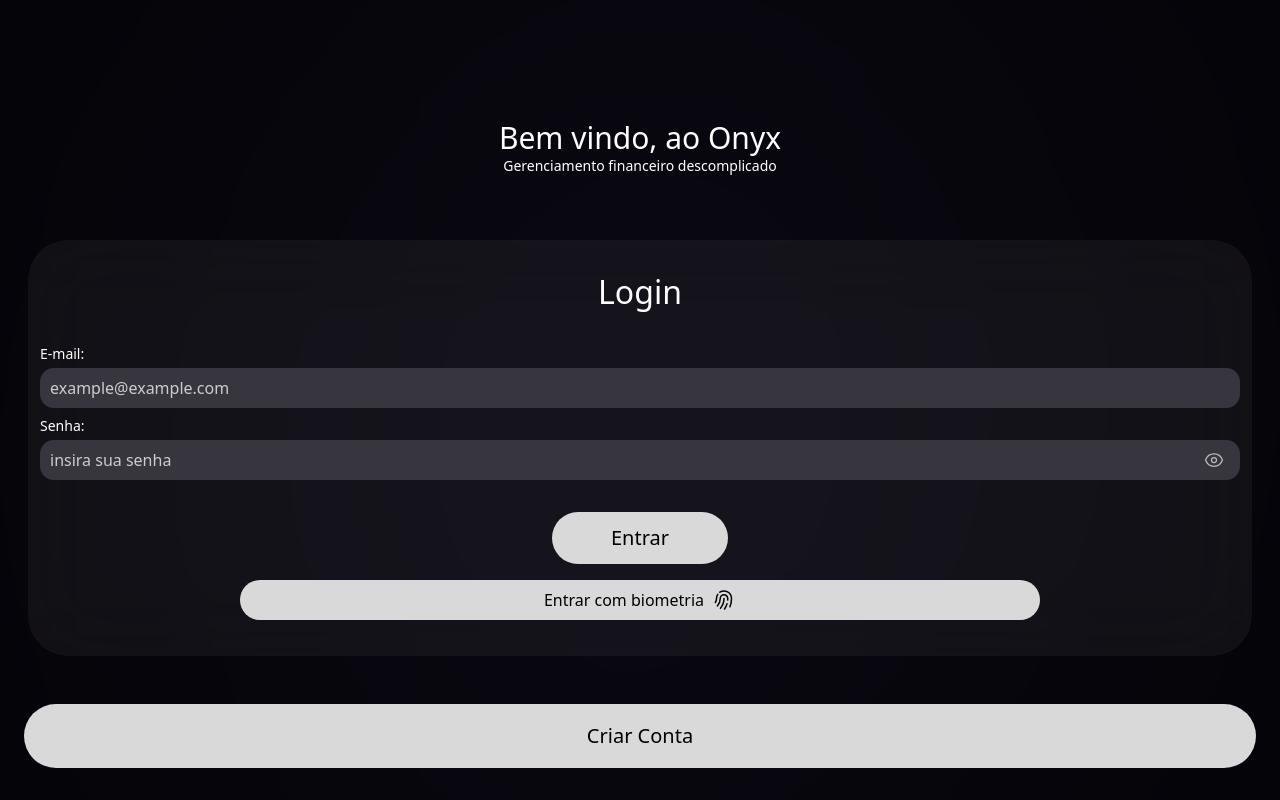
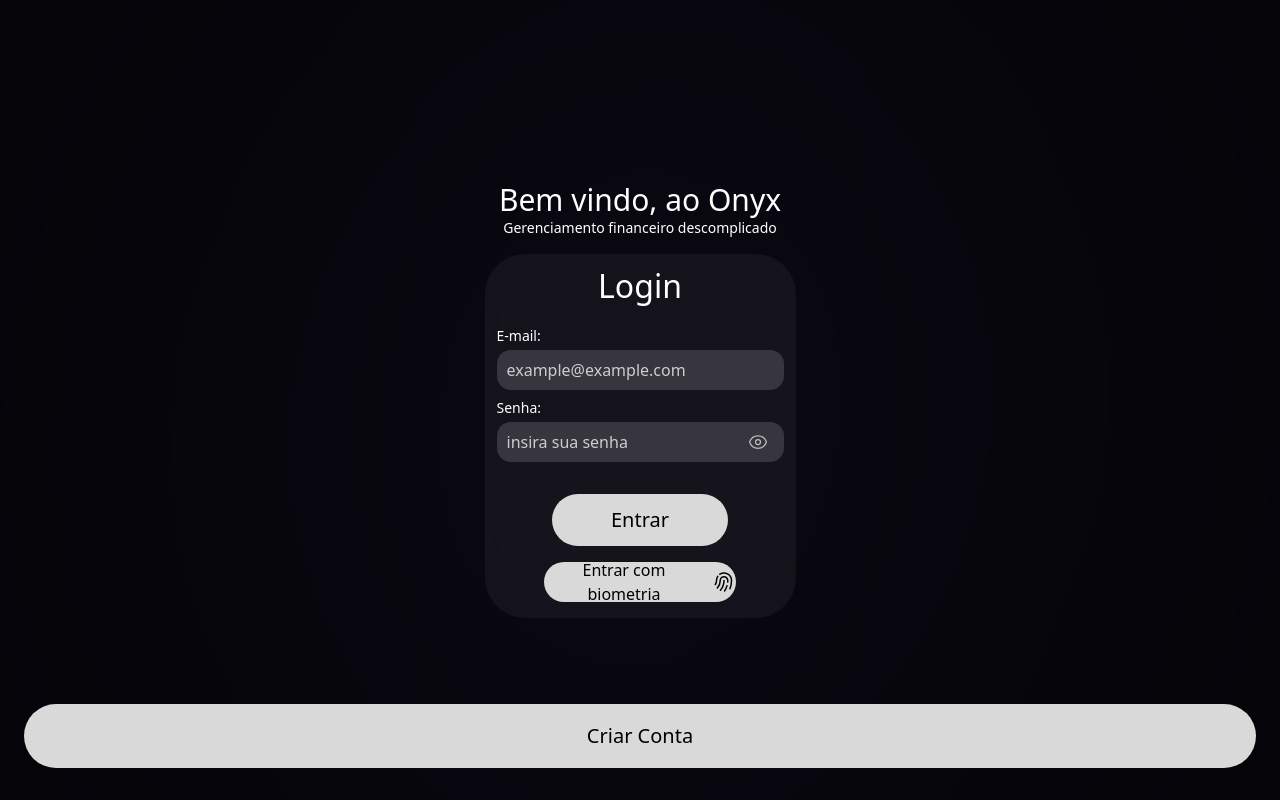
Before and after one commit to rhianpablo11/onyx_finance_management, a React (Vite) app in the folder front-end-app/: page /login in a window 1280 px wide. Built offline with nearby package versions, Linux system fonts and the light colour scheme; no server answers.

Commit message:
feat: loading indicator in login page

```diff
--- a/front-end-app/index.html
+++ b/front-end-app/index.html
@@ -2,10 +2,10 @@
 <html lang="en">
   <head>
     <meta charset="UTF-8" />
-    <link rel="icon" type="image/svg+xml" href="/vite.svg" />
+    <link rel="icon" type="image/svg+xml" href="/faviico.ico" />
     <meta name="viewport" content="width=device-width, initial-scale=1.0" />
-    <meta name="theme-color" content="#ffffff" />
-    <title>front-end-app</title>
+    <meta name="theme-color" content="#000000" />
+    <title>Onyx - finance management</title>
   </head>
   <body>
     <div id="root"></div>
--- a/front-end-app/src/components/login.tsx
+++ b/front-end-app/src/components/login.tsx
@@ -15,7 +15,7 @@
     const [email, setEmail] = useState('')
     const [password, setPassword] = useState('')
     //const {login, loading, error} = useLogin()
-    const {login} = useLogin()
+    const {login, loading} = useLogin()
     const {getOptionsLogin, verifyBiometric} = useBiometricAuth()
     const onChangeInputFatherEmail = (value: string) => {
         console.log(value)
@@ -53,11 +53,11 @@
 
     return(
         <>
-            <div className="flex flex-col justify-center items-center rounded-[40px] bg-white/5 backdrop-blur-2xl">
-                <h1 className="text-white font-medium text-[32px] mt-7">
+            <div className="flex flex-col mt-4 justify-center items-center rounded-[40px] bg-white/5 backdrop-blur-2xl">
+                <h1 className="text-white font-medium text-[32px] mt-2">
                     Login
                 </h1>
-                <div className="flex-col w-full flex justify-start mr-auto mt-7 px-3">
+                <div className="flex-col w-full flex justify-start mr-auto mt-4 px-3">
                     <div>
                         <h1 className="text-white font-light text-sm pb-1">
                             E-mail:
@@ -75,11 +75,13 @@
                 </div>
                 <div className="w-44 mt-8 mb-3">
                     <Button onClickButtonChildren={onClickFather}
-                            type="login"/>
+                            type="login"
+                            loading={loading} />
                 </div>
-                <div className="w-2/3 px-2 mt-1 mb-9">
+                <div className="w-2/3 px-2 mt-1 mb-4">
                     <Button onClickButtonChildren={onClickFatherBiometric}
-                            type="login-biometric"/>
+                            type="login-biometric"
+                            loading={loading} />
                 </div>
             </div>
         </>
--- a/front-end-app/src/components/ui/button.tsx
+++ b/front-end-app/src/components/ui/button.tsx
@@ -1,18 +1,32 @@
 // code for buttons login, create account, etc -> external interface
 import backgroundButtonSend from '../../assets/bg-input-chat-ia.svg?url'
 import type { ButtonProps } from '../../interfaces/interfacesComponents'
+import LoadingSpinner from './loadingSpinner'
 
 function Button(props: ButtonProps){
-    const {type, onClickButtonChildren, nameConfig} = props
+    const {type, onClickButtonChildren, nameConfig, loading=true} = props
 
     if(type == 'login'){
         return(
             <>
                 <button onClick={() => onClickButtonChildren('')}
-                        className="bg-[#D9D9D9] hover:bg-[#888888] flex justify-center items-center rounded-[40px] h-13 w-full">
+                        className={`bg-[#D9D9D9] hover:bg-[#888888] flex justify-center items-center rounded-[40px] h-13 w-full ${loading ? 'bg-[#555555] cursor-not-allowed' : ''}`}
+                        disabled={loading} >
+                    {loading ? (
+                        <>
+                            <h1 className="font-medium text-xl text-black">
+                                Entrando
+                            </h1>
+                            <div className='ml-2 text-black'>
+                                <LoadingSpinner />
+                            </div>
+
+                        </>
+                        ) : (
                             <h1 className="font-medium text-xl text-black">
                                 Entrar
                             </h1>
+                        )}
                 </button>
             </>
         )
@@ -21,6 +35,18 @@
             <>
                 <button onClick={() => onClickButtonChildren('')}
                         className="bg-[#D9D9D9] hover:bg-[#888888] flex justify-center items-center rounded-[40px] h-10 w-full">
+                    {loading ? (
+                        <>
+                            <h1 className="font-medium text-xl text-black">
+                                Entrando
+                            </h1>
+                            <div className='ml-2 text-black'>
+                                <LoadingSpinner />
+                            </div>
+
+                        </>
+                    ) : (
+                        <>
                         <h1 className="font-medium text-base text-black">
                             Entrar com biometria
                         </h1>
@@ -29,6 +55,9 @@
                                 <path strokeLinecap="round" strokeLinejoin="round" d="M7.864 4.243A7.5 7.5 0 0 1 19.5 10.5c0 2.92-.556 5.709-1.568 8.268M5.742 6.364A7.465 7.465 0 0 0 4.5 10.5a7.464 7.464 0 0 1-1.15 3.993m1.989 3.559A11.209 11.209 0 0 0 8.25 10.5a3.75 3.75 0 1 1 7.5 0c0 .527-.021 1.049-.064 1.565M12 10.5a14.94 14.94 0 0 1-3.6 9.75m6.633-4.596a18.666 18.666 0 0 1-2.485 5.33" />
                             </svg>
                         </div>
+                        </>
+                    )}
+
                 </button>
             </>
         )
--- a/front-end-app/src/components/ui/headerInternal.tsx
+++ b/front-end-app/src/components/ui/headerInternal.tsx
@@ -18,7 +18,7 @@
     if(type == 'wellcome'){
         return(
             <>
-                <div className="w-full h-full flex rounded-xl pt-4 justify-between">
+                <div className="w-full h-full flex rounded-xl pt-1 justify-between">
                         <div className="flex-col">
                             <div className="flex items-baseline">
                                 <h1 className="text-white/50 pr-2 font-extralight text-[28px] ">
--- /dev/null
+++ b/front-end-app/src/components/ui/loadingSpinner.tsx
@@ -0,0 +1,14 @@
+
+
+function LoadingSpinner() {
+
+    return (
+        <svg className="animate-spin h-5 w-5" xmlns="http://www.w3.org/2000/svg" fill="none" viewBox="0 0 24 24">
+            <circle className="opacity-25" cx="12" cy="12" r="10" stroke="currentColor" strokeWidth="4"></circle>
+            <path className="opacity-75" fill="currentColor" d="M4 12a8 8 0 018-8V0C5.373 0 0 5.373 0 12h4zm2 5.291A7.962 7.962 0 014 12H0c0 3.042 1.135 5.824 3 7.938l3-2.647z"></path>
+        </svg>
+    );
+}
+
+
+export default LoadingSpinner
--- a/front-end-app/src/interfaces/interfacesComponents.ts
+++ b/front-end-app/src/interfaces/interfacesComponents.ts
@@ -7,6 +7,7 @@
 export interface ButtonProps {
     type: string
     nameConfig?: string
+    loading?: boolean
     onClickButtonChildren: (id:string) => void
 }
 
--- a/front-end-app/src/pages/internalPage.tsx
+++ b/front-end-app/src/pages/internalPage.tsx
@@ -77,7 +77,7 @@
             <div className="w-full max-w-full h-dvh m-0 px-4 bg-no-repeat bg-cover bg-center "
                      style={{backgroundImage: `url("${backgroundInternalPage}")`}}>
                 <div className="w-full h-dvh max-h-dvh flex flex-col">
-                    <div className="shrink-0 mt-5">
+                    <div className="shrink-0">
                         <HeaderInternal name={userName}
                                         legend={legendHeader}
                                         title={titleHeader}
--- a/front-end-app/src/pages/loginPage.tsx
+++ b/front-end-app/src/pages/loginPage.tsx
@@ -12,20 +12,18 @@
     return(
         <>
             <div className='bg-black w-full h-dvh max-h-dvh'>
-                    <div className="flex flex-col justify-center w-full h-dvh bg-no-repeat bg-cover bg-center "
+                    <div className="flex flex-col justify-center items-center h-full w-full  bg-no-repeat bg-cover bg-center "
                         style={{backgroundImage: `url("${backgroundInitialPage}")`}}>
-                        <div className='mt-30 '>
+                        <div className=''>
                             <Wellcome />
                         </div>
-                        <div className='mt-16 px-7'>
+                        <div className=' px-7'>
                             <Login />
                         </div>
-                        <div className='w-full px-6 flex flex-col mt-auto mb-8'>
-                            <Button type='create account'
-                                    onClickButtonChildren={onClickFather}/>
-
-                        </div>
-
+                    </div>
+                    <div className='w-full px-6 flex flex-col fixed bottom-0 mb-8'>
+                        <Button type='create account'
+                                onClickButtonChildren={onClickFather}/>
                     </div>
                 </div>
         </>
```
Lines whose indentation alone changed are shown as unchanged.
